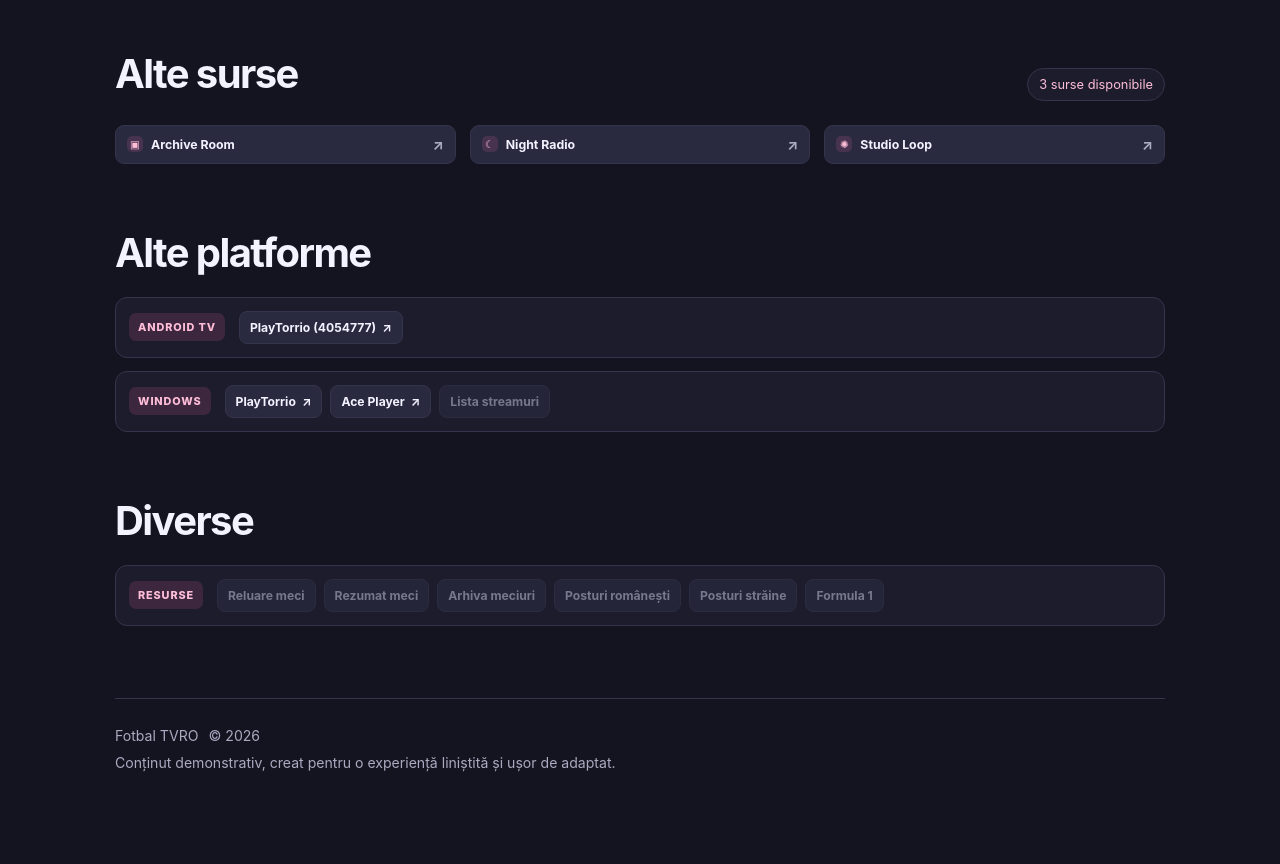
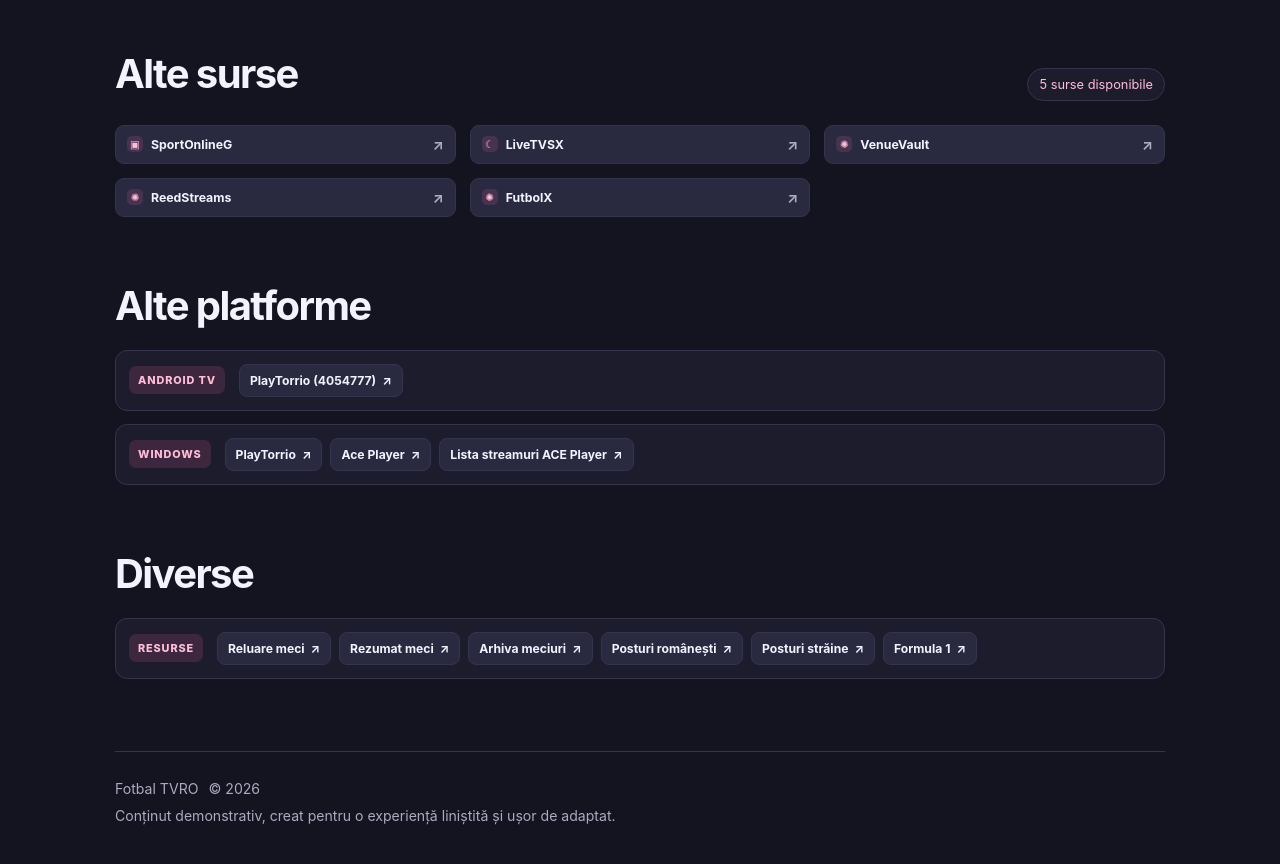
Before and after one commit to TZACANEL/fotbaltvro, a React (Vite) app: page / in a window 1280 px wide. Shown: the part 560-1424 px from the top of the page. Before the commit the page ends 1372 px from the top, so only its background shows below. Built offline with nearby package versions, Linux system fonts and the light colour scheme.

Commit message:
Update site configuration with new channel names and URLs

```diff
--- a/src/data/content.js
+++ b/src/data/content.js
@@ -79,9 +79,11 @@ export const siteConfig = {
   ],
 
   alwaysOnChannels: [
-    { id: "archive", icon: "▣", name: "Archive Room", category: "General", url: "https://example.com/demo/archive-room" },
-    { id: "night", icon: "☾", name: "Night Radio", category: "Ambient", url: "https://example.com/demo/night-radio" },
-    { id: "studio", icon: "✺", name: "Studio Loop", category: "Creativ", url: "https://example.com/demo/studio-loop" }
+    { id: "archive", icon: "▣", name: "SportOnlineG", category: "General", url: "https://sportsonline.st/prog.txt" },
+    { id: "night", icon: "☾", name: "LiveTVSX", category: "Ambient", url: "https://livetv.sx/enx/" },
+    { id: "studio", icon: "✺", name: "VenueVault", category: "Creativ", url: "https://venuevault.live" },
+    { id: "studio", icon: "✺", name: "ReedStreams", category: "Creativ", url: "https://reedstreams.link/" },
+    { id: "studio", icon: "✺", name: "FutbolX", category: "Creativ", url: "https://www.futbol-x.xyz" }
   ],
 
   resourceSections: [
@@ -93,7 +95,7 @@ export const siteConfig = {
         { title: "Windows", links: [
           { label: "PlayTorrio", url: "https://playtorrio.pages.dev/#download" },
           { label: "Ace Player", url: "https://www.acestream.org/?page=products" },
-          { label: "Lista streamuri", url: "#" }
+          { label: "Lista streamuri ACE Player", url: "https://search-ace.stream/" }
         ] }
       ]
     },
@@ -102,12 +104,12 @@ export const siteConfig = {
       title: "Diverse",
       groups: [
         { title: "Resurse", links: [
-          { label: "Reluare meci", url: "#" },
-          { label: "Rezumat meci", url: "#" },
-          { label: "Arhiva meciuri", url: "#" },
-          { label: "Posturi românești", url: "#" },
-          { label: "Posturi străine", url: "#" },
-          { label: "Formula 1", url: "#" }
+          { label: "Reluare meci", url: "https://www.footreplays.com/" },
+          { label: "Rezumat meci", url: "https://www.footreplays.com/" },
+          { label: "Arhiva meciuri", url: "https://www.footreplays.com/" },
+          { label: "Posturi românești", url: "https://www.footreplays.com/" },
+          { label: "Posturi străine", url: "https://www.footreplays.com/" },
+          { label: "Formula 1", url: "https://rerace.net/" }
         ] }
       ]
     }
```
